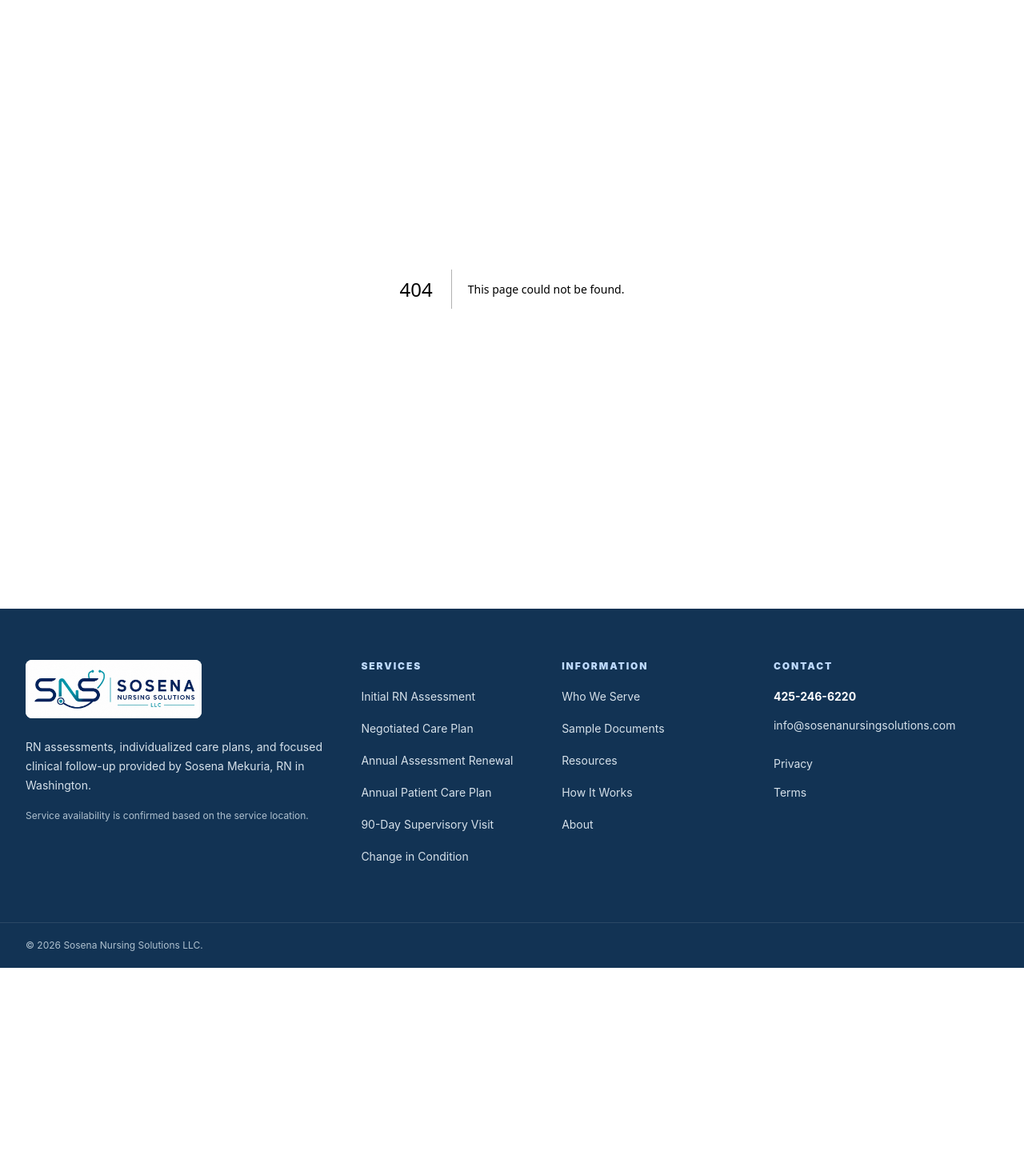
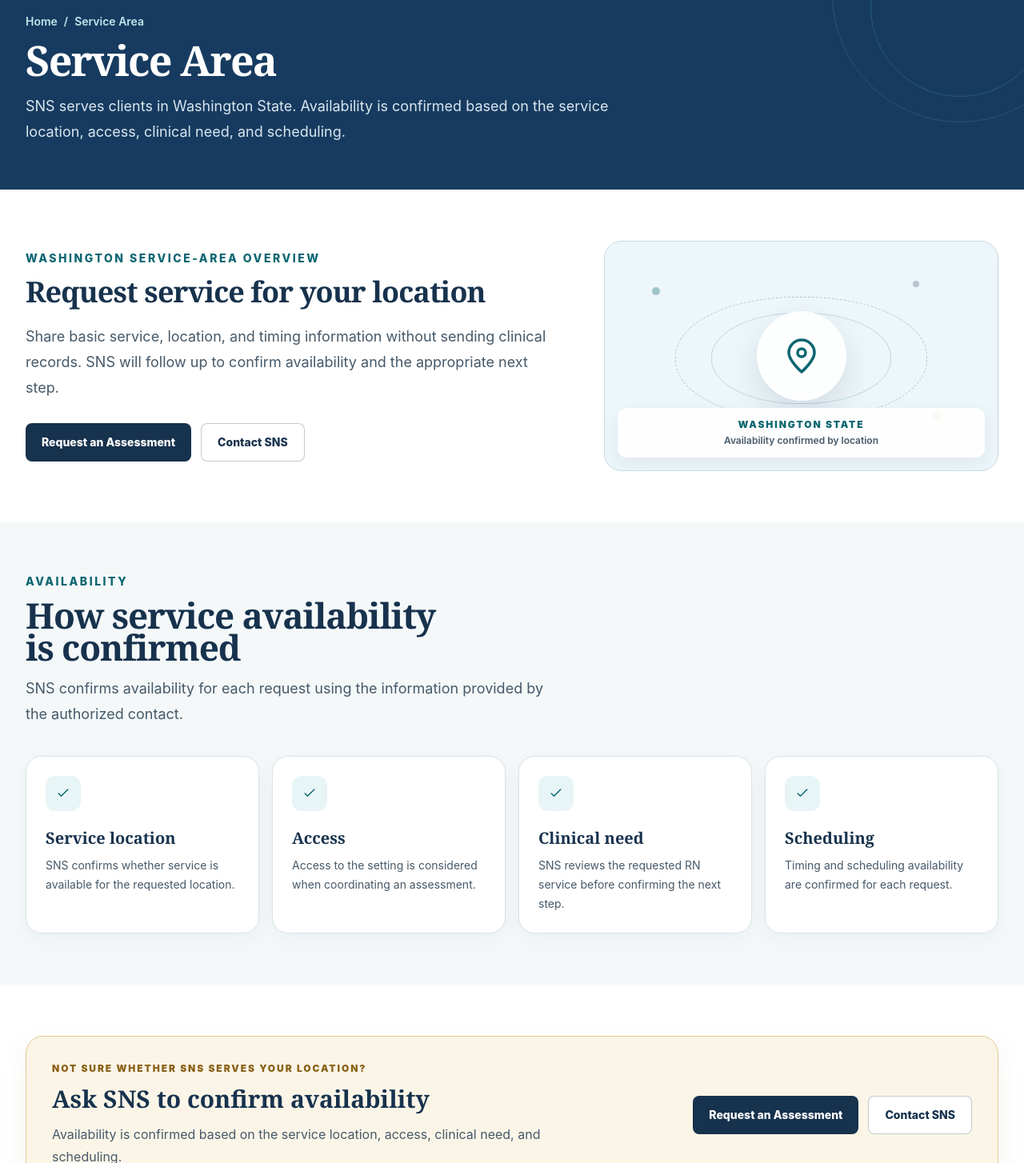
Before and after one commit to Smoges22/sns-website, a Next.js app: page /service-area in a window 1280 px wide. Before the commit this address had no page. Shown: the part 136-1590 px from the top of the page at 80% size. Before the commit the page ends 1346 px from the top, so only its background shows below. Built offline with nearby package versions, Linux system fonts and the light colour scheme.

Commit message:
Add premium SNS service area experience

```diff
--- a/app/page.tsx
+++ b/app/page.tsx
@@ -3,6 +3,7 @@
 import { AudienceTabs } from "@/components/audience-tabs";
 import { ProcessTimeline } from "@/components/process-timeline";
 import { SampleDocumentsSection } from "@/components/sample-documents";
+import { HomeServiceAreaPreview } from "@/components/service-area";
 import { ServiceCard } from "@/components/service-card";
 import { FinalCta, PageShell, SectionContainer } from "@/components/section";
 import { ButtonLink, LineIcon } from "@/components/ui";
@@ -90,6 +91,8 @@
         <AudienceTabs />
       </SectionContainer>
 
+      <HomeServiceAreaPreview />
+
       <SectionContainer eyebrow="Why choose SNS" title="Professional judgment with practical AFH understanding">
         <div className="grid max-w-5xl gap-x-10 gap-y-6 md:grid-cols-2">
           {[["RN-Led Clinical Expertise","Assessments and care plans are completed and reviewed by an experienced Registered Nurse."],["Practical AFH Experience","Clinical documentation reflects an understanding of how Adult Family Homes provide day-to-day care."],["Clear Documentation","Information is organized so authorized providers, caregivers, families, and care teams can understand it."],["Responsive Communication","SNS communicates clearly with authorized contacts throughout the assessment process."]].map(([title,text]) => <div className="grid grid-cols-[1.5rem_1fr] gap-3" key={title}><LineIcon className="mt-0.5 h-5 w-5 text-teal" name="check"/><div><h2 className="font-display text-xl font-bold text-navy">{title}</h2><p className="mt-2 text-sm leading-6 text-slate">{text}</p></div></div>)}
--- /dev/null
+++ b/app/service-area/page.tsx
@@ -0,0 +1,76 @@
+import { ServiceAreaVisual } from "@/components/service-area";
+import { FeatureBox, PageHero, PageShell, SectionContainer } from "@/components/section";
+import { ButtonLink, LineIcon } from "@/components/ui";
+import { createPageMetadata } from "@/lib/site";
+
+export const metadata = createPageMetadata({
+  title: "Service Area",
+  description: "Sosena Nursing Solutions serves clients in Washington State. Confirm availability for your service location, access needs, clinical need, and scheduling.",
+  path: "/service-area",
+});
+
+const availabilityFactors = [
+  ["Service location", "SNS confirms whether service is available for the requested location."],
+  ["Access", "Access to the setting is considered when coordinating an assessment."],
+  ["Clinical need", "SNS reviews the requested RN service before confirming the next step."],
+  ["Scheduling", "Timing and scheduling availability are confirmed for each request."],
+] as const;
+
+export default function ServiceAreaPage() {
+  return (
+    <PageShell>
+      <PageHero
+        breadcrumbLabel="Service Area"
+        eyebrow="Coverage information"
+        intro="SNS serves clients in Washington State. Availability is confirmed based on the service location, access, clinical need, and scheduling."
+        title="Service Area"
+      />
+
+      <SectionContainer className="bg-white">
+        <div className="grid min-w-0 items-center gap-8 md:grid-cols-[1.15fr_.85fr] md:gap-10 lg:gap-14">
+          <div className="min-w-0">
+            <p className="text-xs font-extrabold uppercase tracking-[0.18em] text-teal sm:text-sm">Washington service-area overview</p>
+            <h2 className="text-balance mt-3 font-display text-3xl font-bold leading-[1.14] tracking-[-0.025em] text-navy sm:text-4xl">Request service for your location</h2>
+            <p className="mt-5 max-w-2xl text-base leading-7 text-slate sm:text-lg sm:leading-8">Share basic service, location, and timing information without sending clinical records. SNS will follow up to confirm availability and the appropriate next step.</p>
+            <div className="mt-7 flex flex-wrap gap-3">
+              <ButtonLink href="/request-assessment">Request an Assessment</ButtonLink>
+              <ButtonLink href="/contact" variant="secondary">Contact SNS</ButtonLink>
+            </div>
+          </div>
+          <ServiceAreaVisual />
+        </div>
+      </SectionContainer>
+
+      <SectionContainer
+        className="bg-[#F4F8F9]"
+        eyebrow="Availability"
+        intro="SNS confirms availability for each request using the information provided by the authorized contact."
+        title="How service availability is confirmed"
+      >
+        <div className="grid gap-4 sm:grid-cols-2 lg:grid-cols-4">
+          {availabilityFactors.map(([title, text]) => (
+            <FeatureBox className="h-full !bg-white" key={title}>
+              <span className="grid h-11 w-11 place-items-center rounded-xl bg-[#E8F5F6] text-teal"><LineIcon className="h-5 w-5" name="check" /></span>
+              <h3 className="mt-5 font-display text-xl font-bold text-navy">{title}</h3>
+              <p className="mt-2 text-sm leading-6 text-slate">{text}</p>
+            </FeatureBox>
+          ))}
+        </div>
+      </SectionContainer>
+
+      <section className="bg-white px-5 py-10 sm:px-6 sm:py-14 lg:px-8 lg:py-16">
+        <div className="mx-auto flex max-w-7xl flex-col gap-6 rounded-[22px] border border-[#E3C98F] bg-[#FBF5E8] p-6 shadow-[0_12px_36px_rgba(91,67,22,0.06)] sm:p-8 lg:flex-row lg:items-center lg:justify-between lg:gap-10">
+          <div className="max-w-2xl">
+            <p className="text-xs font-black uppercase tracking-[0.16em] text-[#8A6218]">Not sure whether SNS serves your location?</p>
+            <h2 className="mt-3 font-display text-2xl font-bold text-navy sm:text-3xl">Ask SNS to confirm availability</h2>
+            <p className="mt-3 leading-7 text-slate">Availability is confirmed based on the service location, access, clinical need, and scheduling.</p>
+          </div>
+          <div className="flex shrink-0 flex-wrap gap-3">
+            <ButtonLink href="/request-assessment">Request an Assessment</ButtonLink>
+            <ButtonLink href="/contact" variant="secondary">Contact SNS</ButtonLink>
+          </div>
+        </div>
+      </section>
+    </PageShell>
+  );
+}
--- a/app/sitemap.ts
+++ b/app/sitemap.ts
@@ -13,6 +13,7 @@
   "/sample-care-plan",
   "/resources",
   ...resources.map(resourcePath),
+  "/service-area",
   "/who-we-serve",
   "/how-it-works",
   "/request-assessment",
--- /dev/null
+++ b/components/service-area.tsx
@@ -0,0 +1,43 @@
+import { ButtonLink, LineIcon } from "@/components/ui";
+
+export function ServiceAreaVisual({ compact = false }: { compact?: boolean }) {
+  return (
+    <div
+      aria-hidden="true"
+      className={`relative isolate overflow-hidden rounded-[22px] border border-[#C7D9E1] bg-[#EDF6FA] ${compact ? "min-h-[12rem] md:min-h-[15rem]" : "min-h-[15rem] sm:min-h-[18rem]"}`}
+    >
+      <span className="absolute left-[12%] top-[20%] h-2.5 w-2.5 rounded-full bg-teal/35" />
+      <span className="absolute bottom-[22%] right-[14%] h-3 w-3 rounded-full bg-[#C9942E]/55" />
+      <span className="absolute right-[20%] top-[17%] h-2 w-2 rounded-full bg-navy/25" />
+      <span className="absolute left-[18%] top-[24%] h-[54%] w-[64%] rounded-[48%] border border-dashed border-teal/30" />
+      <span className="absolute left-[27%] top-[31%] h-[40%] w-[46%] rounded-[48%] border border-teal/20" />
+      <div className="absolute inset-0 grid place-items-center">
+        <div className="grid h-24 w-24 place-items-center rounded-full border border-white bg-white/90 text-teal shadow-[0_16px_38px_rgba(23,50,77,0.12)] sm:h-28 sm:w-28">
+          <LineIcon className="h-11 w-11 sm:h-12 sm:w-12" name="location" />
+        </div>
+      </div>
+      <div className="absolute bottom-4 left-4 right-4 rounded-xl border border-white/80 bg-white/90 px-4 py-3 text-center shadow-[0_8px_24px_rgba(23,50,77,0.07)]">
+        <p className="text-xs font-black uppercase tracking-[0.16em] text-teal">Washington State</p>
+        <p className="mt-1 text-xs font-semibold text-slate">Availability confirmed by location</p>
+      </div>
+    </div>
+  );
+}
+
+export function HomeServiceAreaPreview() {
+  return (
+    <section className="border-y border-[#D8E3E9] bg-[#F7FAFB] px-5 py-9 sm:px-6 sm:py-11 lg:px-8 lg:py-12">
+      <div className="mx-auto grid max-w-7xl min-w-0 items-center gap-7 md:grid-cols-[1.12fr_.88fr] md:gap-10 lg:grid-cols-[1.2fr_.8fr] lg:gap-14">
+        <div className="min-w-0">
+          <p className="text-xs font-extrabold uppercase tracking-[0.18em] text-teal sm:text-sm">Service Area</p>
+          <h2 className="text-balance mt-3 font-display text-3xl font-bold leading-[1.14] tracking-[-0.025em] text-navy sm:text-4xl">Confirm service availability for your location</h2>
+          <p className="mt-4 max-w-2xl leading-7 text-slate sm:text-lg sm:leading-8">SNS serves clients in Washington State. Availability is confirmed based on the service location, access, clinical need, and scheduling.</p>
+          <ButtonLink className="mt-6" href="/service-area" variant="secondary">View Service Area</ButtonLink>
+        </div>
+        <div className="hidden min-w-0 md:block">
+          <ServiceAreaVisual compact />
+        </div>
+      </div>
+    </section>
+  );
+}
--- a/components/site-footer.tsx
+++ b/components/site-footer.tsx
@@ -15,6 +15,7 @@
   ["Who We Serve", "/who-we-serve"],
   ["Sample Documents", "/sample-documents"],
   ["Resources", "/resources"],
+  ["Service Area", "/service-area"],
   ["How It Works", "/how-it-works"],
   ["About", "/about"],
 ] as const;
--- a/components/ui.tsx
+++ b/components/ui.tsx
@@ -11,7 +11,7 @@
   return <Link className={`inline-flex min-h-12 w-fit items-center justify-center rounded-lg px-5 py-3 text-sm font-extrabold transition-colors ${variants[variant]} ${className}`} href={href}>{children}{variant === "text" ? <span aria-hidden="true" className="ml-2">→</span> : null}</Link>;
 }
 
-export function LineIcon({ name, className = "" }: { name: "assessment" | "plan" | "review" | "people" | "hospital" | "home" | "family" | "document" | "check"; className?: string }) {
+export function LineIcon({ name, className = "" }: { name: "assessment" | "plan" | "review" | "people" | "hospital" | "home" | "family" | "document" | "check" | "location"; className?: string }) {
   const paths: Record<string, ReactNode> = {
     assessment: <><path d="M9 5h6M9 9h6M9 13h4"/><path d="M7 3h10a2 2 0 0 1 2 2v16H5V5a2 2 0 0 1 2-2Z"/><path d="m8 17 1.5 1.5L12 16"/></>,
     plan: <><path d="M6 3h12v18H6z"/><path d="M9 7h6M9 11h6M9 15h3"/><path d="m14 17 1.5 1.5L19 15"/></>,
@@ -22,6 +22,7 @@
     family: <><circle cx="8" cy="8" r="3"/><circle cx="17" cy="9" r="2.5"/><path d="M2.5 20v-2a5.5 5.5 0 0 1 11 0v2M14 15a4.5 4.5 0 0 1 7.5 3.3V20"/></>,
     document: <><path d="M6 2h8l4 4v16H6z"/><path d="M14 2v5h5M9 11h6M9 15h6M9 19h4"/></>,
     check: <path d="m5 12 4 4L19 6"/>,
+    location: <><path d="M20 10c0 5-8 12-8 12S4 15 4 10a8 8 0 1 1 16 0Z"/><circle cx="12" cy="10" r="2.5"/></>,
   };
   return <svg aria-hidden="true" className={className} fill="none" height="24" viewBox="0 0 24 24" width="24" stroke="currentColor" strokeLinecap="round" strokeLinejoin="round" strokeWidth="1.75">{paths[name]}</svg>;
 }
--- a/lib/site.ts
+++ b/lib/site.ts
@@ -19,6 +19,7 @@
   { href: "/who-we-serve", label: "Who We Serve" },
   { href: "/sample-documents", label: "Sample Documents" },
   { href: "/resources", label: "Resources" },
+  { href: "/service-area", label: "Service Area" },
   { href: "/about", label: "About" },
   { href: "/contact", label: "Contact" },
 ] as const;
```
